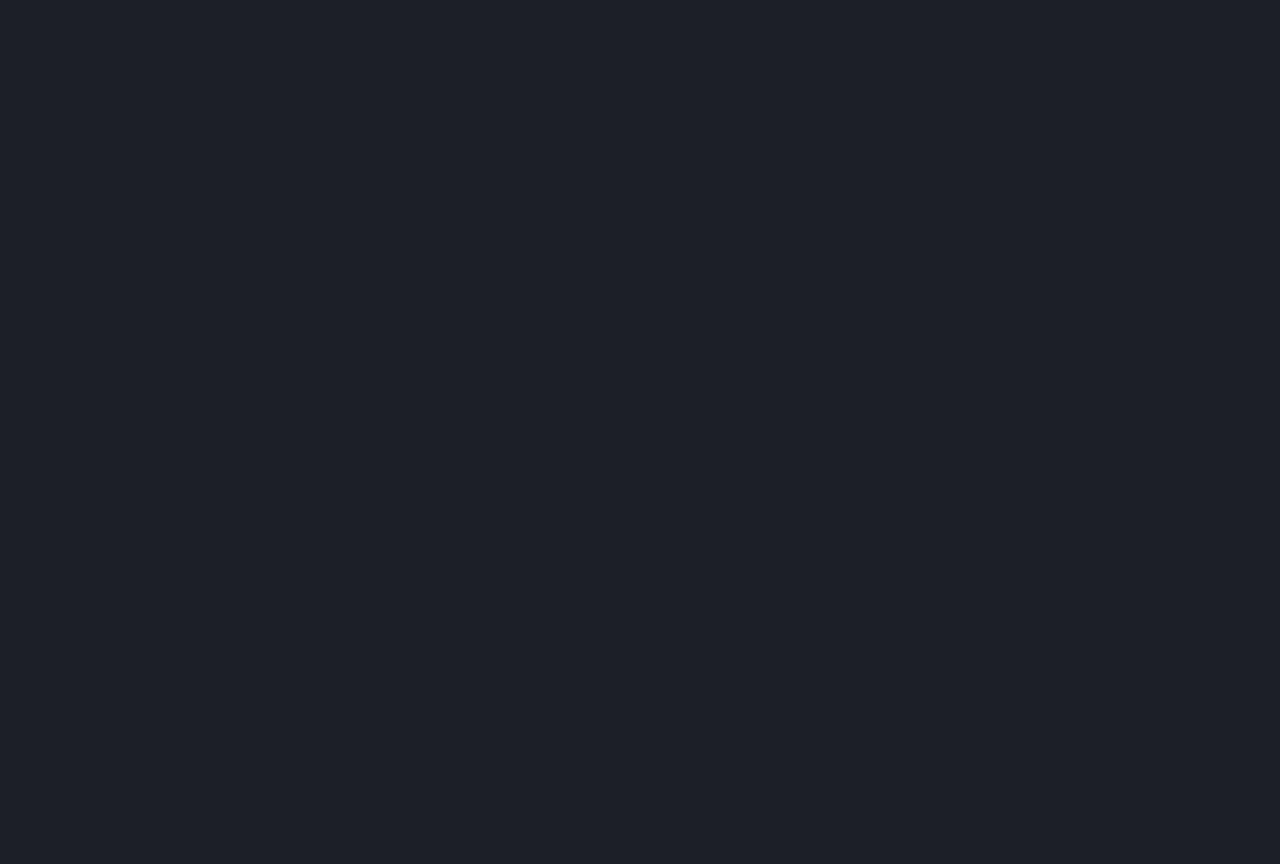
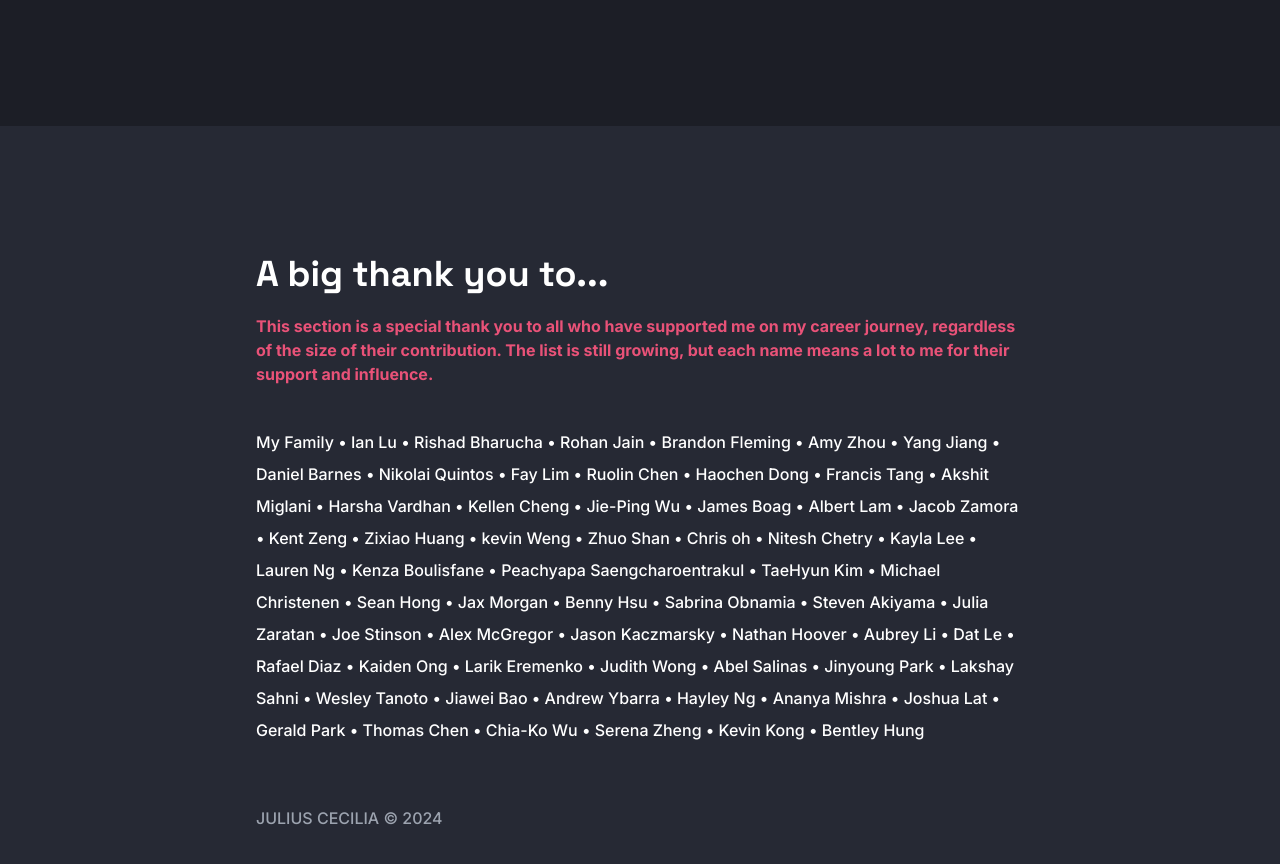
Before and after one commit to juliuscecilia33/portfoliov2, a Next.js app: page / in a window 1280 px wide. Shown: the part 1453-2317 px from the top of the page. Before the commit the page ends 1499 px from the top, so only its background shows below. Built offline with nearby package versions, Linux system fonts and the light colour scheme.

Commit message:
created footer

```diff
--- a/src/app/page.tsx
+++ b/src/app/page.tsx
@@ -28,6 +28,7 @@ import { TbSchool } from "react-icons/tb";
 import { IoDownloadOutline } from "react-icons/io5";
 import Experiences from "@/components/Experiences";
 import Skills from "@/components/Skills";
+import Footer from "@/components/Footer";
 
 const spaceGrotesk = Space_Grotesk({
   preload: false,
@@ -85,12 +86,13 @@ export default function Home() {
           <button
             className={`mr-auto flex justify-center items-center mt-10 px-10 py-3 border-2 border-[#E95278] text-lg text-[#E95278] font-inter font-medium rounded hover:text-white hover:bg-[#E95278] transition ${inter.className}`}
           >
-            View Resume
+            Download Resume
             <IoDownloadOutline className="ml-3" size={20} />
           </button>
         </div>
         <Experiences />
       </div>
+      <Footer />
     </main>
   );
 }
--- /dev/null
+++ b/src/components/Footer.tsx
@@ -0,0 +1,34 @@
+"use client";
+
+const Footer = () => {
+  return (
+    <div className="w-full flex flex-col px-[20%] py-32 mt-20 bg-[#262934]">
+      <h1 className="blogTitle">A big thank you to...</h1>
+      <p className="text-base font-bold text-[#E95278] font-inter my-5">
+        This section is a special thank you to all who have supported me on my
+        career journey, regardless of the size of their contribution. The list
+        is still growing, but each name means a lot to me for their support and
+        influence.
+      </p>
+      <p className="leading-loose text-base font-medium text-white font-inter my-5">
+        My Family • Ian Lu • Rishad Bharucha • Rohan Jain • Brandon Fleming •
+        Amy Zhou • Yang Jiang • Daniel Barnes • Nikolai Quintos • Fay Lim •
+        Ruolin Chen • Haochen Dong • Francis Tang • Akshit Miglani • Harsha
+        Vardhan • Kellen Cheng • Jie-Ping Wu • James Boag • Albert Lam • Jacob
+        Zamora • Kent Zeng • Zixiao Huang • kevin Weng • Zhuo Shan • Chris oh •
+        Nitesh Chetry • Kayla Lee • Lauren Ng • Kenza Boulisfane • Peachyapa
+        Saengcharoentrakul • TaeHyun Kim • Michael Christenen • Sean Hong • Jax
+        Morgan • Benny Hsu • Sabrina Obnamia • Steven Akiyama • Julia Zaratan •
+        Joe Stinson • Alex McGregor • Jason Kaczmarsky • Nathan Hoover • Aubrey
+        Li • Dat Le • Rafael Diaz • Kaiden Ong • Larik Eremenko • Judith Wong •
+        Abel Salinas • Jinyoung Park • Lakshay Sahni • Wesley Tanoto • Jiawei
+        Bao • Andrew Ybarra • Hayley Ng • Ananya Mishra • Joshua Lat • Gerald
+        Park • Thomas Chen • Chia-Ko Wu • Serena Zheng • Kevin Kong • Bentley
+        Hung
+      </p>
+      <p className="blogDescription mt-10">JULIUS CECILIA © 2024</p>
+    </div>
+  );
+};
+
+export default Footer;
```
